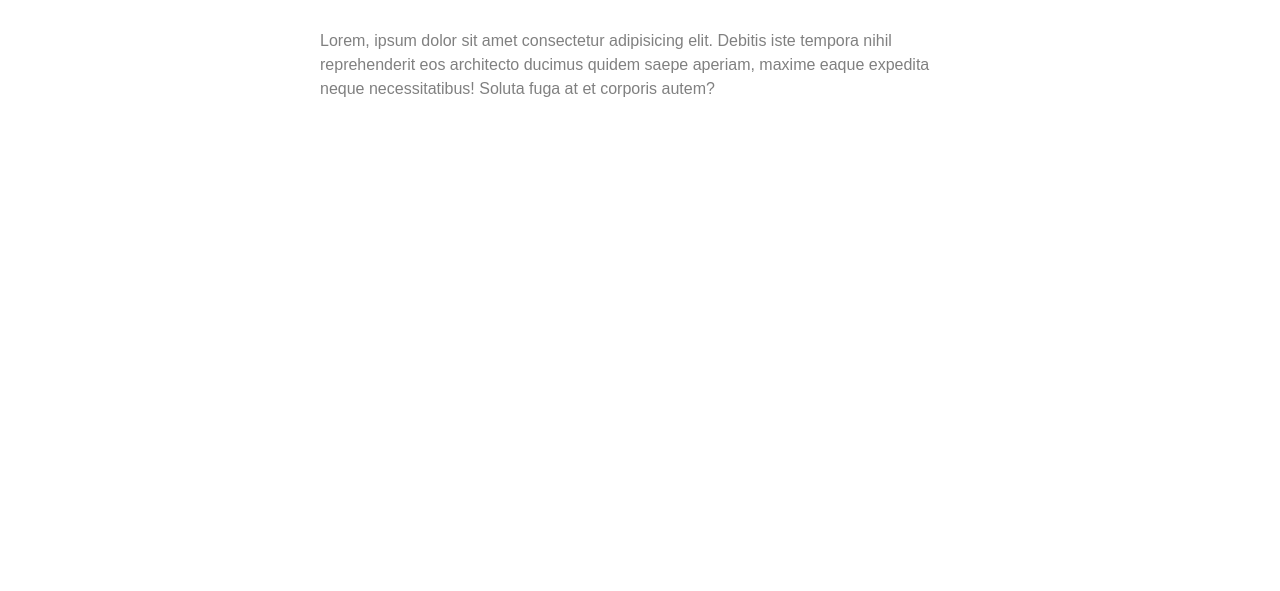
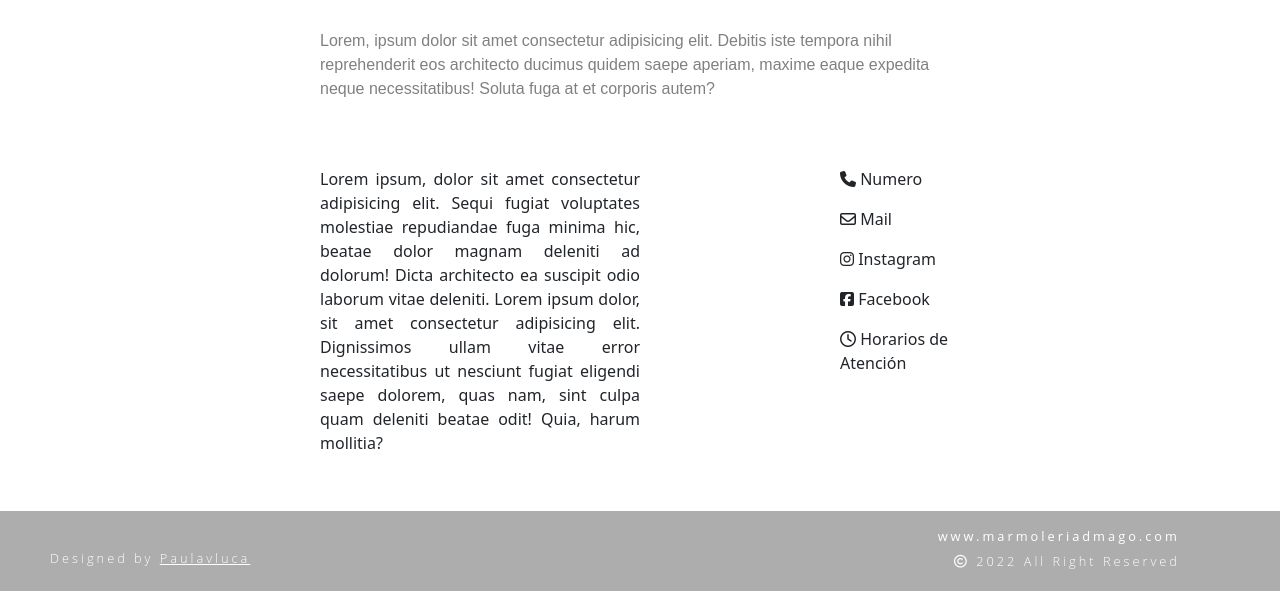
Before and after one commit to paulavluca/Proyecto_marmoleriadmago, a plain HTML site: page index.html in a window 1280 px wide. Shown: the part 3775-4366 px from the top of the page. Before the commit the page ends 3875 px from the top, so only its background shows below. Drawn offline with nearby package versions, Linux system fonts and the light colour scheme.

Commit message:
Commit 15-11

```diff
--- a/index.html
+++ b/index.html
@@ -51,7 +51,7 @@
                 <li><a href="#home">INICIO</a></li>
                 <li class="catalogo"><a href="./pages/catalogo.html">CATALOGO</a></li>
                 <li><a href="#servicios">SERVICIOS</a></li>
-                <li><a href="#contacto">CONTACTO</a></li>
+                <li><a href="./pages/contacto.html">CONTACTO</a></li>
             </ul>
             <div class="icon1 menu_btn">
                 <i class="fas fa-bars"></i>
@@ -172,23 +172,37 @@
             <iframe src="https://www.google.com/maps/embed?pb=!1m18!1m12!1m3!1d7808.820683175664!2d-58.52174085082742!3d-34.62426805130407!2m3!1f0!2f0!3f0!3m2!1i1024!2i768!4f13.1!3m3!1m2!1s0x95bcc83173498a13%3A0xa15c42bfe1758ed5!2sShell%20Estaci%C3%B3n%20De%20Servicio!5e0!3m2!1ses-419!2sar!4v1668365921468!5m2!1ses-419!2sar" width="100%" height="450" style="border:0;" allowfullscreen="" loading="lazy" referrerpolicy="no-referrer-when-downgrade"></iframe>
             <p>Lorem, ipsum dolor sit amet consectetur adipisicing elit. Debitis iste tempora nihil reprehenderit eos architecto ducimus quidem saepe aperiam, maxime eaque expedita neque necessitatibus! Soluta fuga at et corporis autem?</p>
           </div>
-
+          <div class="datos_contacto">
+            <div class="contacto1">
+              <!-- <h1>Nosotros</h1> -->
+              <p>Lorem ipsum, dolor sit amet consectetur adipisicing elit. Sequi fugiat voluptates molestiae repudiandae fuga minima hic, beatae dolor magnam deleniti ad dolorum! Dicta architecto ea suscipit odio laborum vitae deleniti.
+                Lorem ipsum dolor, sit amet consectetur adipisicing elit. Dignissimos ullam vitae error necessitatibus ut nesciunt fugiat eligendi saepe dolorem, quas nam, sint culpa quam deleniti beatae odit! Quia, harum mollitia?
+              </p>
+            </div>
+            <div class="contacto2">
+            <p><i class="fa-solid fa-phone"></i> Numero</p>
+            <p><i class="fa-regular fa-envelope"></i> Mail</p>
+            <p><i class="fa-brands fa-instagram"></i> Instagram</p>
+            <p><i class="fa-brands fa-square-facebook"></i> Facebook</p>
+            <p><i class="fa-regular fa-clock"></i> Horarios de Atenci&oacute;n</p>
+            </div>
+          </div>
+          <div class="pie_pag">
+            <div class="pie2">
+              <p>Designed by <a href="">Paulavluca</a></p>
+            </div>
+            <div class="pie1">
+              <p><b>www.marmoleriadmago.com</b> <br> <i class="fa-regular fa-copyright"></i> 2022 All Right Reserved</p>
+            </div>
+          </div>
         </div>
       </section>
-       <!-- <section class="contacto">
-        <div class="container_contacto">
-          <h1>Contacto</h1>
-          <hr>
-        </div>
-      </section>  -->
       <!-- CONTACT SECTION -->
 
       <!-- START FOOTER -->
-        <!-- <div class="container_footer">
-
-        </div> -->
        <!-- END FOOTER -->
     <script src="./main.js"></script>
+    <script src="https://kit.fontawesome.com/ed180b2f63.js" crossorigin="anonymous"></script>
     <!-- JavaScript Bundle with Popper -->
 <script src="https://cdn.jsdelivr.net/npm/bootstrap@5.2.1/dist/js/bootstrap.bundle.min.js" integrity="sha384-u1OknCvxWvY5kfmNBILK2hRnQC3Pr17a+RTT6rIHI7NnikvbZlHgTPOOmMi466C8" crossorigin="anonymous"></script>
 </body>
--- a/style.css
+++ b/style.css
@@ -128,7 +128,7 @@ body{
   box-shadow: 2px 2px 10px rgba(0,0,0,0.3);
 }
 .to-top i{
-  margin-left: 15px;  /* CENTRAR */
+  margin-left: 13px;  /* CENTRAR */
 }
 
 .to-top.active{
@@ -294,6 +294,9 @@ body{
   height: 500px;
   background-color: white;
   visibility: visible;
+  width: 100%;
+  margin: 0;
+  padding: 0;
 }
 .container_contacto h1{
   margin-top: 80px;
@@ -390,8 +393,8 @@ body{
 
 /* CONTACTO */
 .section_contacto{
-  height: 500px;
-  background-color:rgb(88, 85, 85); ;
+  height: 400px;
+  /* position: absolute; */
 }
 
 .mapa_contacto{
@@ -410,13 +413,74 @@ body{
 }
 
 /* FOOTER */
-.container_footer{
-  background-color: rgb(180, 180, 180);
-  height: 75px;
-  display: block;
+
+.datos_contacto{
+  margin-top: 40px;
+  margin-bottom: 40px;
+  display: flex;
+  justify-content: space-between;
+  padding-left: 25%;
+  padding-right: 25%;
 }
 
+.contacto1{
+  width: 50%;
+  padding-left: -20px;
+}
 
+.contacto1 p{
+  text-align: justify;
+}
+
+.contacto2{
+  width: 50%;
+  height: 200px;
+  display: flex;
+  flex-direction: column;
+}
+
+.contacto2 p{
+  margin-left: 200px;
+}
+
+.pie_pag{
+  background-color: rgba(0, 0, 0, 0.322);
+  height: 80px;
+  padding-left: 0;
+  display: flex;
+  justify-content: space-between;
+  margin-top: 5px !important;
+  padding-top: 10px;
+}
+
+.pie1 p{
+  color: #FFF;
+  font-family: "Open sans", sans-serif;
+  font-size: 0.8em;
+  font-weight: 200;
+  text-align: right;
+  padding-top: 1%;
+  letter-spacing: 3px;
+  line-height: 25px;
+  margin-right: 100px;
+}
+
+.pie2 p{
+  color: #FFF;
+  font-family: "Open sans", sans-serif;
+  font-size: 0.8em;
+  font-weight: 200;
+  text-align: right;
+  padding-top: 2%;
+  letter-spacing: 3px;
+  line-height: 25px;
+  margin-left: 50px;
+  margin-top: 20px;
+}
+
+.pie2 p a{
+  color: #FFF;
+}
 
 
 @media screen and (max-width: 830px) {
```
Also changed, not shown: pages/catalogo.html (+3 -3 lines).
